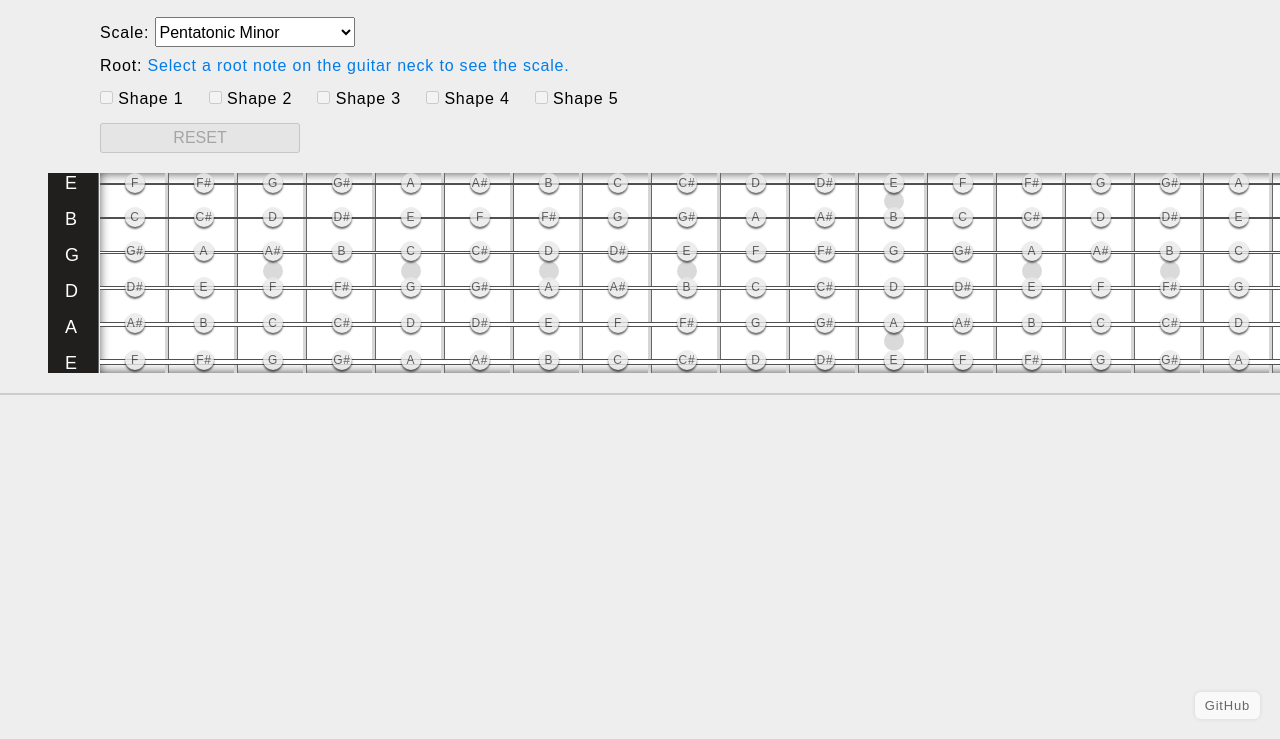
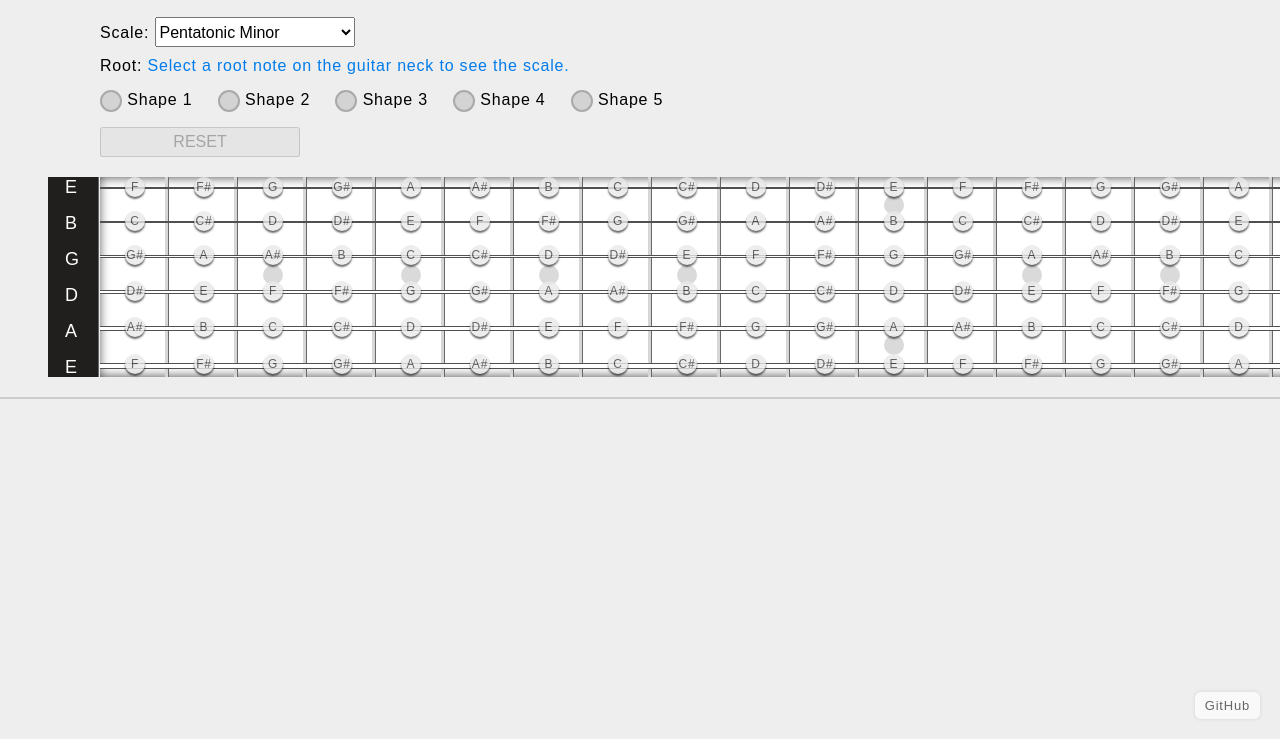
Before and after one commit to marciosouzajunior/PentaShapes, a plain HTML site: page public/index.html in a window 1280 px wide. Shown: the part 61-800 px from the top of the page. Drawn offline with Linux system fonts and the light colour scheme.

Commit message:
custom checkbox and folder structure organization

```diff
--- /dev/null
+++ b/public/css/custom-checkbox.css
@@ -0,0 +1,53 @@
+.custom-checkbox input[type="checkbox"] {
+  display: none;
+}
+
+.custom-checkbox .checkmark {
+  width: 18px;
+  height: 18px;
+  border: 2px solid #ccc;
+  border-radius: 50%;
+  background-color: white;
+  display: inline-block;
+  position: relative;
+  cursor: pointer;
+  transition: background-color 0.2s, border-color 0.2s;
+  vertical-align: middle;
+}
+
+.custom-checkbox input[type="checkbox"]:checked + .checkmark {
+  background-color: green;
+  border-color: green;
+}
+
+.custom-checkbox .checkmark::after {
+  content: "";
+  position: absolute;
+  display: none;
+  left: 6px;
+  top: 2px;
+  width: 4px;
+  height: 8px;
+  border: solid white;
+  border-width: 0 2px 2px 0;
+  transform: rotate(45deg);
+}
+
+.custom-checkbox input[type="checkbox"]:checked + .checkmark::after {
+  display: block;
+}
+
+.custom-checkbox input[type="checkbox"]:disabled + .checkmark {
+  background-color: #d3d3d3;
+  border-color: #a9a9a9;
+  cursor: not-allowed;
+}
+
+.custom-checkbox input[type="checkbox"]:disabled:checked + .checkmark {
+  background-color: #a9a9a9;
+}
+
+
+.custom-checkbox input[type="checkbox"]:disabled:checked + .checkmark::after {
+  border-color: #7f7f7f;
+}
--- a/public/index.html
+++ b/public/index.html
@@ -11,11 +11,12 @@
 
 	<meta property="og:title" content="PentaShapes – Visualize Guitar Scales and Modes on the Fretboard">
 	<meta property="og:description" content="An interactive tool for guitarists to visualize scales and create solos on the fretboard. Explore pentatonic, blues, and more!">
-	<meta property="og:image" content="https://pentashapes.web.app/guitar.jpg">  <!-- Photo by Mikkel Bech on Unsplash -->
+	<meta property="og:image" content="https://pentashapes.web.app/images/guitar.jpg">  <!-- Photo by Mikkel Bech on Unsplash -->
 	<meta property="og:url" content="https://pentashapes.web.app">
 
-	<link rel="icon" href="favicon.ico" type="image/x-icon">
-	<link rel="stylesheet" href="./style.css">
+	<link rel="icon" href="./images/favicon.ico" type="image/x-icon">
+	<link rel="stylesheet" href="./css/style.css">
+	<link rel="stylesheet" href="./css/custom-checkbox.css">
 
 </head>
 <body>
@@ -45,12 +46,27 @@
 
 		<p style="margin-top: 10px;">Root: <span id="root-note" class="info-message">Select a root note on the guitar neck to see the scale.</span></p>
 
-		<div id="shape-checkbox" style="margin-top: 15px;">
-			<label><input type="checkbox" id="shape_1" value="shape_1" disabled onclick="shapeClick()"> Shape 1</label>
-			<label><input type="checkbox" id="shape_2" value="shape_2" disabled onclick="shapeClick()"> Shape 2</label>
-			<label><input type="checkbox" id="shape_3" value="shape_3" disabled onclick="shapeClick()"> Shape 3</label>
-			<label><input type="checkbox" id="shape_4" value="shape_4" disabled onclick="shapeClick()"> Shape 4</label>
-			<label><input type="checkbox" id="shape_5" value="shape_5" disabled onclick="shapeClick()"> Shape 5</label>
+		<div style="margin-top: 15px;">
+			<label class="custom-checkbox">
+			  <input type="checkbox" id="shape_1" value="shape_1" class="shape-checkbox" disabled onclick="shapeClick()">
+			  <span class="checkmark"></span> Shape 1
+			</label>
+			<label class="custom-checkbox">
+			  <input type="checkbox" id="shape_2" value="shape_2" class="shape-checkbox" disabled onclick="shapeClick()">
+			  <span class="checkmark"></span> Shape 2
+			</label>
+			<label class="custom-checkbox">
+			  <input type="checkbox" id="shape_3" value="shape_3" class="shape-checkbox" disabled onclick="shapeClick()">
+			  <span class="checkmark"></span> Shape 3
+			</label>
+			<label class="custom-checkbox">
+			  <input type="checkbox" id="shape_4" value="shape_4" class="shape-checkbox" disabled onclick="shapeClick()">
+			  <span class="checkmark"></span> Shape 4
+			</label>
+			<label class="custom-checkbox">
+			  <input type="checkbox" id="shape_5" value="shape_5" class="shape-checkbox" disabled onclick="shapeClick()">
+			  <span class="checkmark"></span> Shape 5
+			</label>
 		</div>
 
 		<button style="margin-top: 15px;" id="reset-button" disabled>RESET</button>
@@ -122,9 +138,9 @@
 
 	<a class="footer-link" href="https://github.com/marciosouzajunior/PentaShapes" target="_blank">GitHub</a>
 
-	<script src="./jquery-2.1.3.js"></script>
-	<script src="./scales.js"></script>
-	<script src="./script.js"></script>
+	<script src="./js/jquery-2.1.3.js"></script>
+	<script src="./js/scales.js"></script>
+	<script src="./js/script.js"></script>
 
 	<!-- Google tag (gtag.js) -->
 	<script async src="https://www.googletagmanager.com/gtag/js?id=G-LSF88NKB7D"></script>
--- a/public/script.js
+++ b/public/js/script.js
@@ -48,9 +48,9 @@ function deactivateNotes() {
 	});
 
 	// Reset all checkboxes
-	$('#shape-checkbox input[type="checkbox"]')
+	$('.shape-checkbox')
 		.prop('checked', false)
-		.prop('disabled', true);
+			.prop('disabled', true);
 
 }
 
```
Also changed, not shown: public/css/style.css (renamed from public/style.css), public/images/favicon.ico (renamed from public/favicon.ico), public/images/guitar.jpg (renamed from public/guitar.jpg), public/js/jquery-2.1.3.js (renamed from public/jquery-2.1.3.js), public/js/scales.js (renamed from public/scales.js).
